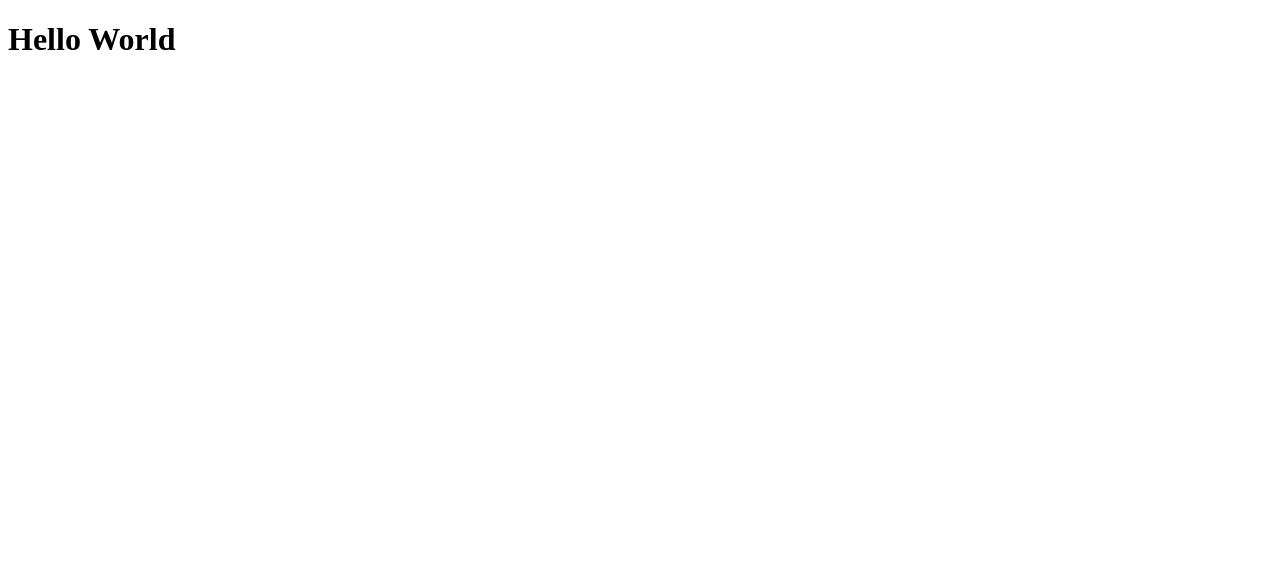
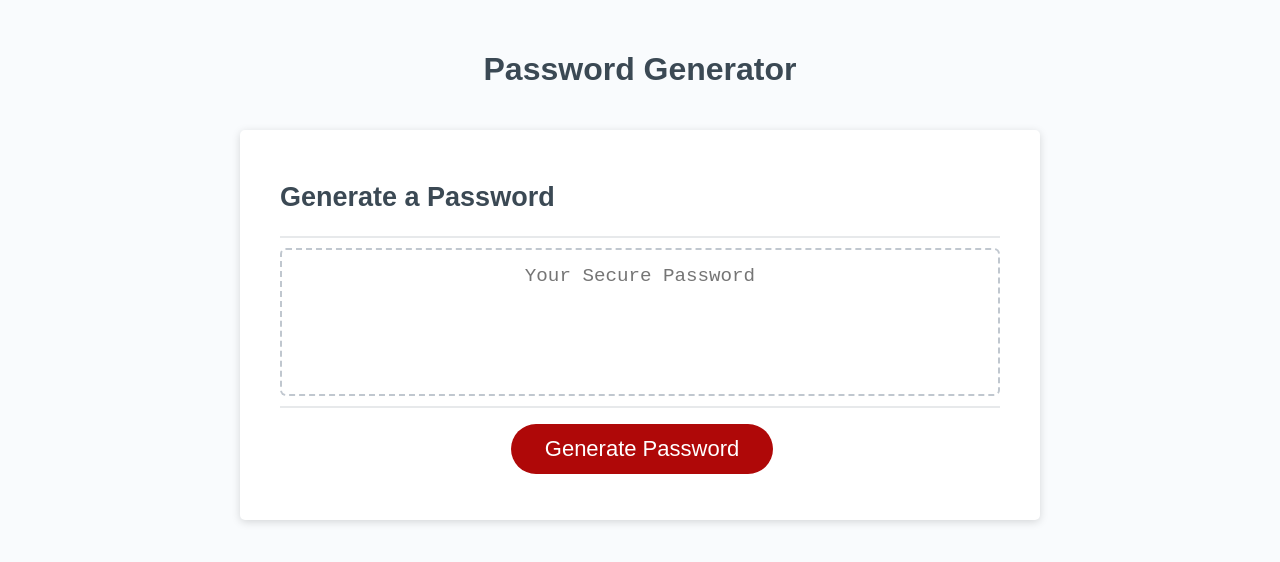
Before and after one commit to Spac3munk3y/Password-Generator, a plain HTML site: page index.html in a window 1280 px wide. Drawn offline with Linux system fonts and the light colour scheme.

Commit message:
html starter with JS Style

```diff
--- a/index.html
+++ b/index.html
@@ -1,14 +1,34 @@
 <!DOCTYPE html>
 <html lang="en">
-<head>
-    <meta charset="UTF-8">
-    <meta name="viewport" content="width=device-width, initial-scale=1.0">
+  <head>
+    <meta charset="UTF-8" />
+    <meta name="viewport" content="width=device-width, initial-scale=1.0" />
+    <meta http-equiv="X-UA-Compatible" content="ie=edge" />
     <title>Password Generator</title>
-</head>
-<body>
-    <h1>Hello World</h1>
-
-
-
-</body>
+    <link rel="stylesheet" href="style.css" />
+  </head>
+  <body>
+    <div class="wrapper">
+      <header>
+        <h1>Password Generator</h1>
+      </header>
+      <div class="card">
+        <div class="card-header">
+          <h2>Generate a Password</h2>
+        </div>
+        <div class="card-body">
+          <textarea
+            readonly
+            id="password"
+            placeholder="Your Secure Password"
+            aria-label="Generated Password"
+          ></textarea>
+        </div>
+        <div class="card-footer">
+          <button id="generate" class="btn">Generate Password</button>
+        </div>
+      </div>
+    </div>
+    <script src="script.js"></script>
+  </body>
 </html>
--- /dev/null
+++ b/script.js
@@ -0,0 +1,14 @@
+// Assignment Code
+var generateBtn = document.querySelector("#generate");
+
+// Write password to the #password input
+function writePassword() {
+  var password = generatePassword();
+  var passwordText = document.querySelector("#password");
+
+  passwordText.value = password;
+
+}
+
+// Add event listener to generate button
+generateBtn.addEventListener("click", writePassword);
--- /dev/null
+++ b/style.css
@@ -0,0 +1,137 @@
+*,
+*::before,
+*::after {
+  box-sizing: border-box;
+}
+
+html,
+body,
+.wrapper {
+  height: 100%;
+  margin: 0;
+  padding: 0;
+}
+
+body {
+  font-family: sans-serif;
+  background-color: #f9fbfd;
+}
+
+.wrapper {
+  padding-top: 30px;
+  padding-left: 20px;
+  padding-right: 20px;
+}
+
+header {
+  text-align: center;
+  padding: 20px;
+  padding-top: 0px;
+  color: hsl(206, 17%, 28%);
+}
+
+.card {
+  background-color: hsl(0, 0%, 100%);
+  border-radius: 5px;
+  border-width: 1px;
+  box-shadow: rgba(0, 0, 0, 0.15) 0px 2px 8px 0px;
+  color: hsl(206, 17%, 28%);
+  font-size: 18px;
+  margin: 0 auto;
+  max-width: 800px;
+  padding: 30px 40px;
+}
+
+.card-header::after {
+  content: " ";
+  display: block;
+  width: 100%;
+  background: #e7e9eb;
+  height: 2px;
+}
+
+.card-body {
+  min-height: 100px;
+}
+
+.card-footer {
+  text-align: center;
+}
+
+.card-footer::before {
+  content: " ";
+  display: block;
+  width: 100%;
+  background: #e7e9eb;
+  height: 2px;
+}
+
+.card-footer::after {
+  content: " ";
+  display: block;
+  clear: both;
+}
+
+.btn {
+  border: none;
+  background-color: hsl(360, 91%, 36%);
+  border-radius: 25px;
+  box-shadow: rgba(0, 0, 0, 0.1) 0px 1px 6px 0px rgba(0, 0, 0, 0.2) 0px 1px 1px
+    0px;
+  color: hsl(0, 0%, 100%);
+  display: inline-block;
+  font-size: 22px;
+  line-height: 22px;
+  margin: 16px 16px 16px 20px;
+  padding: 14px 34px;
+  text-align: center;
+  cursor: pointer;
+}
+
+button[disabled] {
+  cursor: default;
+  background: #c0c7cf;
+}
+
+.float-right {
+  float: right;
+}
+
+#password {
+  -webkit-appearance: none;
+  -moz-appearance: none;
+  appearance: none;
+  border: none;
+  display: block;
+  width: 100%;
+  padding-top: 15px;
+  padding-left: 15px;
+  padding-right: 15px;
+  padding-bottom: 85px;
+  font-size: 1.2rem;
+  text-align: center;
+  margin-top: 10px;
+  margin-bottom: 10px;
+  border: 2px dashed #c0c7cf;
+  border-radius: 6px;
+  resize: none;
+  overflow: hidden;
+}
+
+@media (max-width: 690px) {
+  .btn {
+    font-size: 1rem;
+    margin: 16px 0px 0px 0px;
+    padding: 10px 15px;
+  }
+
+  #password {
+    font-size: 1rem;
+  }
+}
+
+@media (max-width: 500px) {
+  .btn {
+    font-size: 0.8rem;
+  }
+}
```
